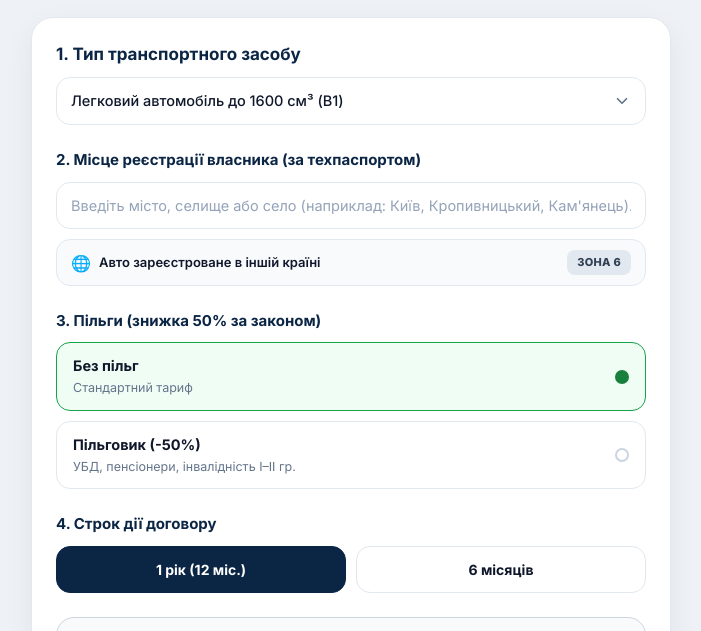
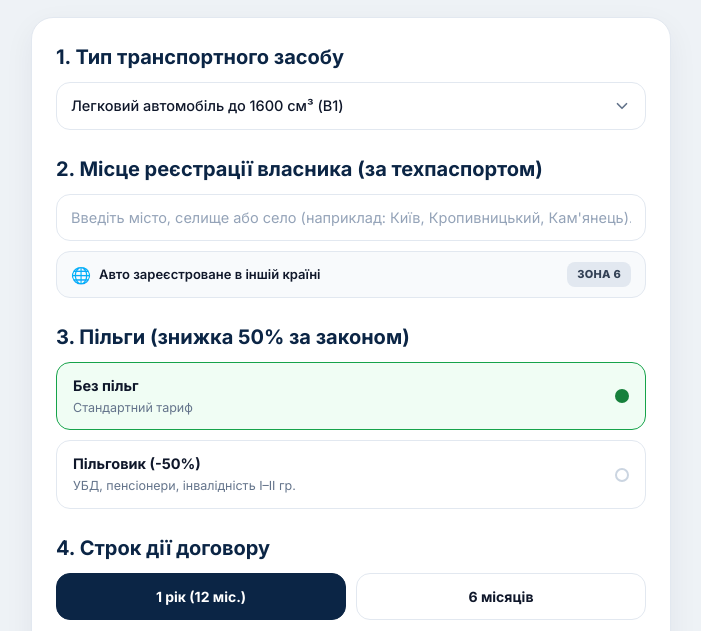
Before and after one commit to Agent-Sulima/avtocyvilka, a plain HTML site: page index.html in a window 1280 px wide. Shown: the part 148-779 px from the top of the page, without its empty margins (289-990 px from the left). Drawn offline with nearby package versions, Linux system fonts and the light colour scheme.

Commit message:
Update index.html

```diff
--- a/index.html
+++ b/index.html
@@ -87,7 +87,7 @@
 
       <!-- 2. Крок 1: Тип транспортного засобу -->
       <section>
-        <label for="vehicleSelect" class="block text-[17px] font-bold text-[#0b2545] mb-2.5">
+        <label for="vehicleSelect" class="block text-[20px] font-bold text-[#0b2545] mb-2.5">
           1. Тип транспортного засобу
         </label>
         <select
@@ -120,7 +120,7 @@
 
       <!-- 3. Крок 2: Місце реєстрації власника (за техпаспортом) -->
       <section>
-        <label for="cityInput" class="block text-[15px] font-bold text-[#0b2545] mb-2.5">
+        <label for="cityInput" class="block text-[20px] font-bold text-[#0b2545] mb-2.5">
           2. Місце реєстрації власника (за техпаспортом)
         </label>
 
@@ -160,7 +160,7 @@
 
       <!-- 4. Крок 3: Пільги (знижка 50% за законом) -->
       <section>
-        <div class="text-[15px] font-bold text-[#0b2545] mb-2.5">
+        <div class="text-[20px] font-bold text-[#0b2545] mb-2.5">
           3. Пільги (знижка 50% за законом)
         </div>
 
@@ -213,7 +213,7 @@
 
       <!-- 5. Крок 4: Строк дії договору -->
       <section>
-        <div class="text-[15px] font-bold text-[#0b2545] mb-2.5">
+        <div class="text-[20px] font-bold text-[#0b2545] mb-2.5">
           4. Строк дії договору
         </div>
         <div class="grid grid-cols-2 gap-2.5">
```
